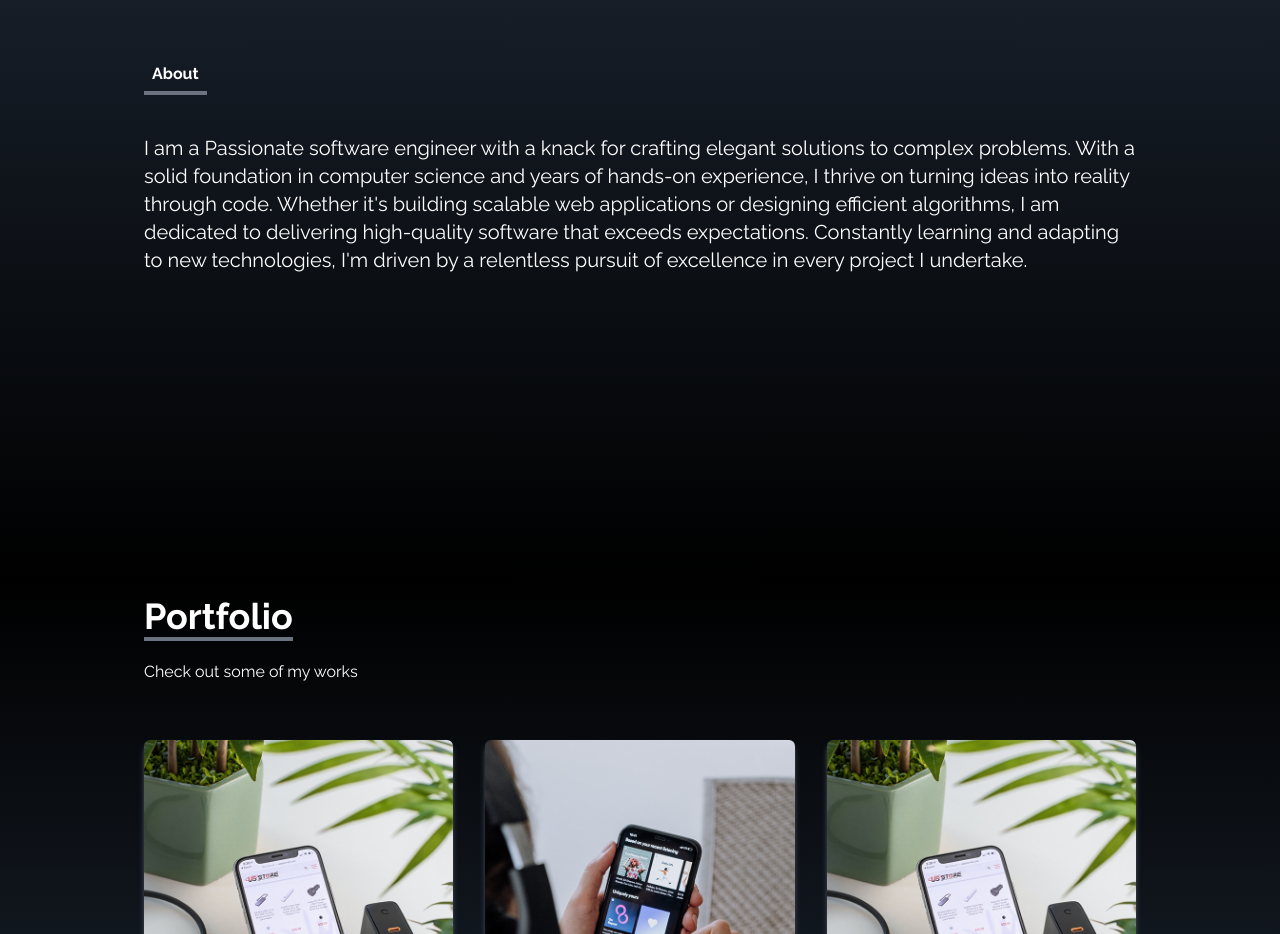
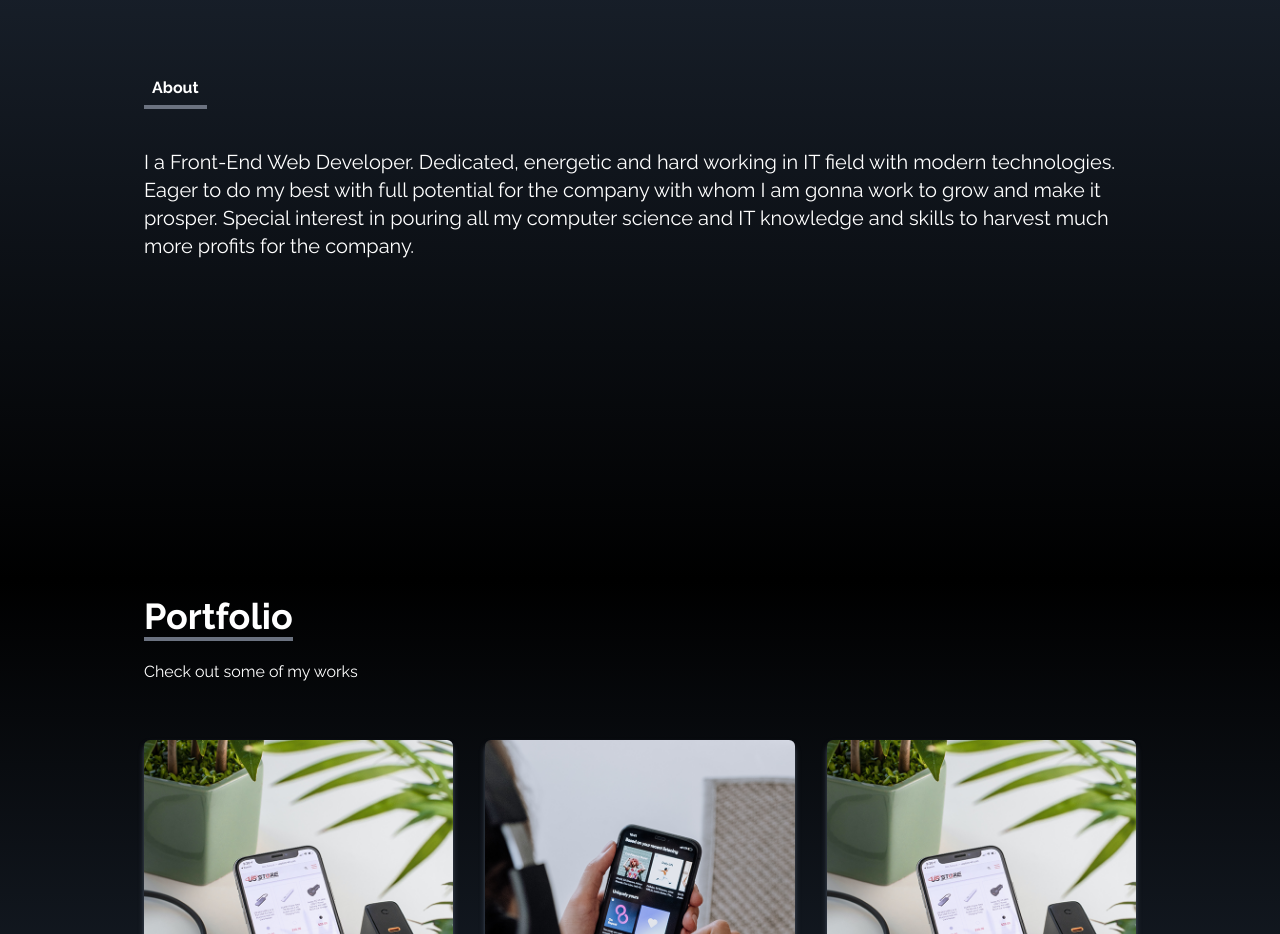
Before and after one commit to Arun-Taj/Portfolio_ReactJs, a React (Vite) app: page / in a window 1280 px wide. Shown: the part 1100-2034 px from the top of the page. Built offline with nearby package versions, Linux system fonts and the light colour scheme.

Commit message:
Minor Changes2

```diff
--- a/src/components/About.jsx
+++ b/src/components/About.jsx
@@ -9,7 +9,7 @@ const About = () => {
           <div className='pb-8'>
             <p className='className="text-4xl font-bold border-b-4 border-gray-500 p-2 inline'>About</p>
           </div>
-          <p className='mt-4 text-xl'>I am a Passionate software engineer with a knack for crafting elegant solutions to complex problems. With a solid foundation in computer science and years of hands-on experience, I thrive on turning ideas into reality through code. Whether it's building scalable web applications or designing efficient algorithms, I am dedicated to delivering high-quality software that exceeds expectations. Constantly learning and adapting to new technologies, I'm driven by a relentless pursuit of excellence in every project I undertake.</p>
+          <p className='mt-4 text-xl'>I a Front-End Web Developer. Dedicated, energetic and hard working in  IT field  with modern technologies. Eager to do my best with full potential for the company with whom I am gonna work to grow and make it prosper. Special interest in pouring  all my computer science and IT knowledge and skills to harvest much more profits for the company. </p>
           <br />
 
         </div>
--- a/src/components/Portfolio.jsx
+++ b/src/components/Portfolio.jsx
@@ -1,9 +1,8 @@
 import React from 'react'
 import work1 from '../assets/work1.png'
 import work2 from '../assets/work2.png'
-import Arun3 from '../assets/Arun3.jpg'
-import chat from '../assets/chat.jpeg'
 
+import portss1 from '../assets/portss1.png'
 
 const Portfolio = () => {
   const portfolios=[
```
Also changed, not shown: src/assets/portss.png (added), src/assets/portss1.png (added).
